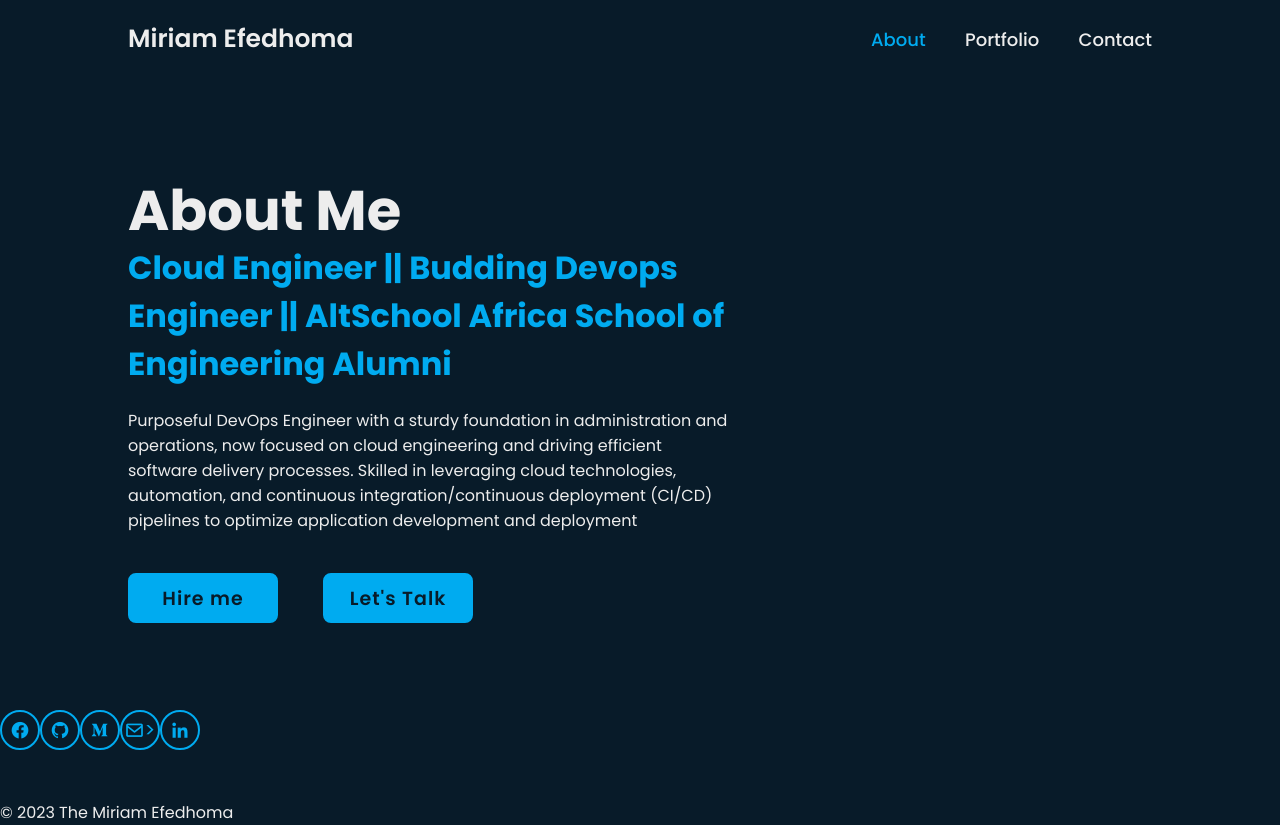
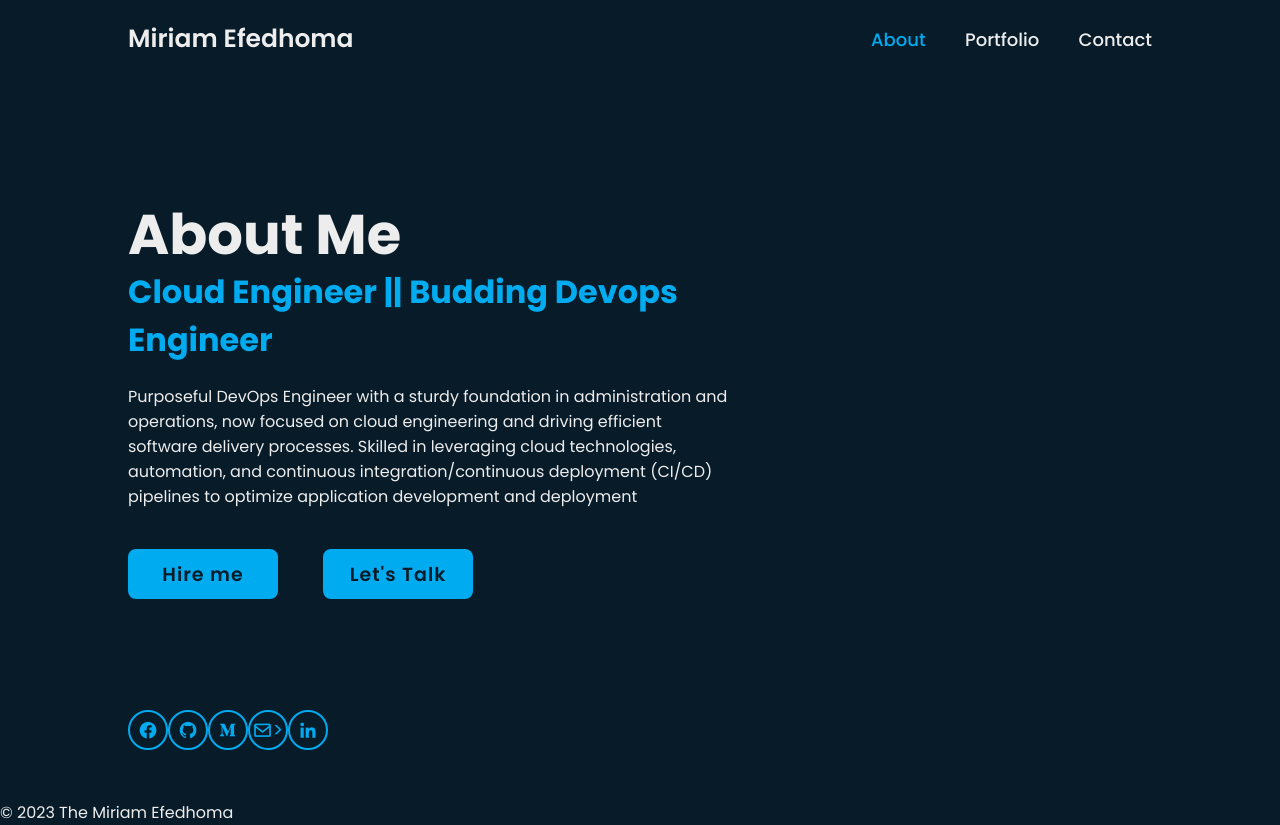
Before and after one commit to Khessie/my-web, a plain HTML site: page index.html in a window 1280 px wide. Drawn offline with nearby package versions, Linux system fonts and the light colour scheme.

Commit message:
added image

```diff
--- a/index.html
+++ b/index.html
@@ -25,7 +25,7 @@
         <section class="about">
             <div class="about-content">
                 <h1>About Me</h1>
-                <h3> Cloud Engineer || Budding Devops Engineer || AltSchool Africa School of Engineering Alumni </h3>
+                <h3> Cloud Engineer || Budding Devops Engineer </h3>
                 <p> Purposeful DevOps Engineer with a sturdy foundation in administration and operations, now focused on cloud
                 engineering and driving efficient software delivery processes. Skilled in leveraging cloud technologies, automation, and
                 continuous integration/continuous deployment (CI/CD) pipelines to optimize application development and deployment</p>
@@ -35,6 +35,15 @@
                 <a href="#">Hire me</a>
                 <a href="#">Let's Talk</a>
             </div>
+
+            <div class="contact-content">
+                <a href=""><i class='bx bxl-facebook-circle'></i></a>
+                <a href="https://github.com/Khessie"><i class='bx bxl-github'></i></a>
+                <a href=""><i class='bx bxl-medium'></i></a>
+                <a href="miriamefedhoma@gmail.com"><i class='bx bx-envelope'></i>></i></a>
+                <a href=""><i class='bx bxl-linkedin'></i></a>
+            </div>
+
 
         </section>
 
@@ -75,13 +84,6 @@
 
 
 
-        <div class="contact-content">
-            <a href=""><i class='bx bxl-facebook-circle'></i></a>
-            <a href="https://github.com/Khessie"><i class='bx bxl-github'></i></a>
-            <a href=""><i class='bx bxl-medium'></i></a>
-            <a href="miriamefedhoma@gmail.com"><i class='bx bx-envelope'></i>></i></a>
-            <a href=""><i class='bx bxl-linkedin'></i></a>
-        </div>
 
 
     <footer>
--- a/style.css
+++ b/style.css
@@ -161,6 +161,11 @@ color: #00abf0;
 text-decoration: none;
 z-index: 1;
 overflow: hidden;
+transition: .5s;
+}
+
+.contact-content a:hover{
+  color: #081b29;
 }
 
 .contact-content a::before{
```
Also changed, not shown: image.jpg (added).
